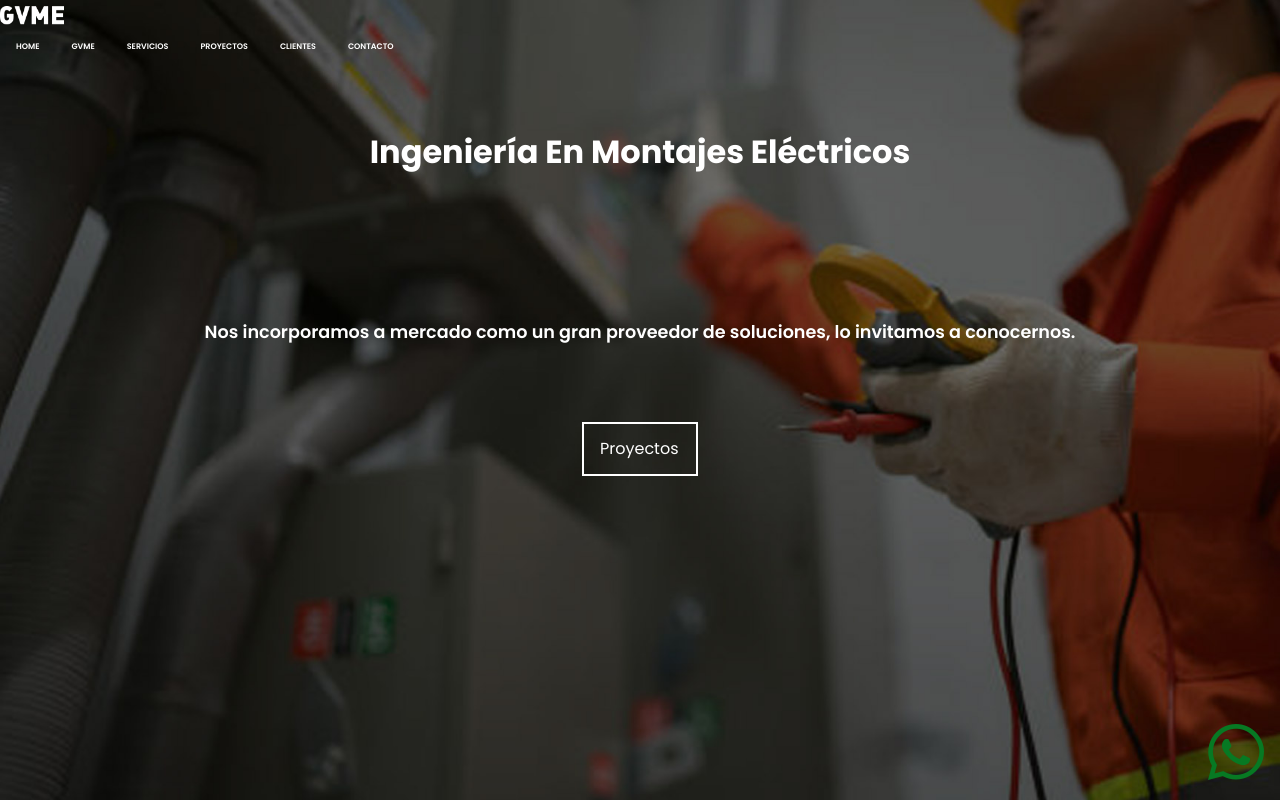
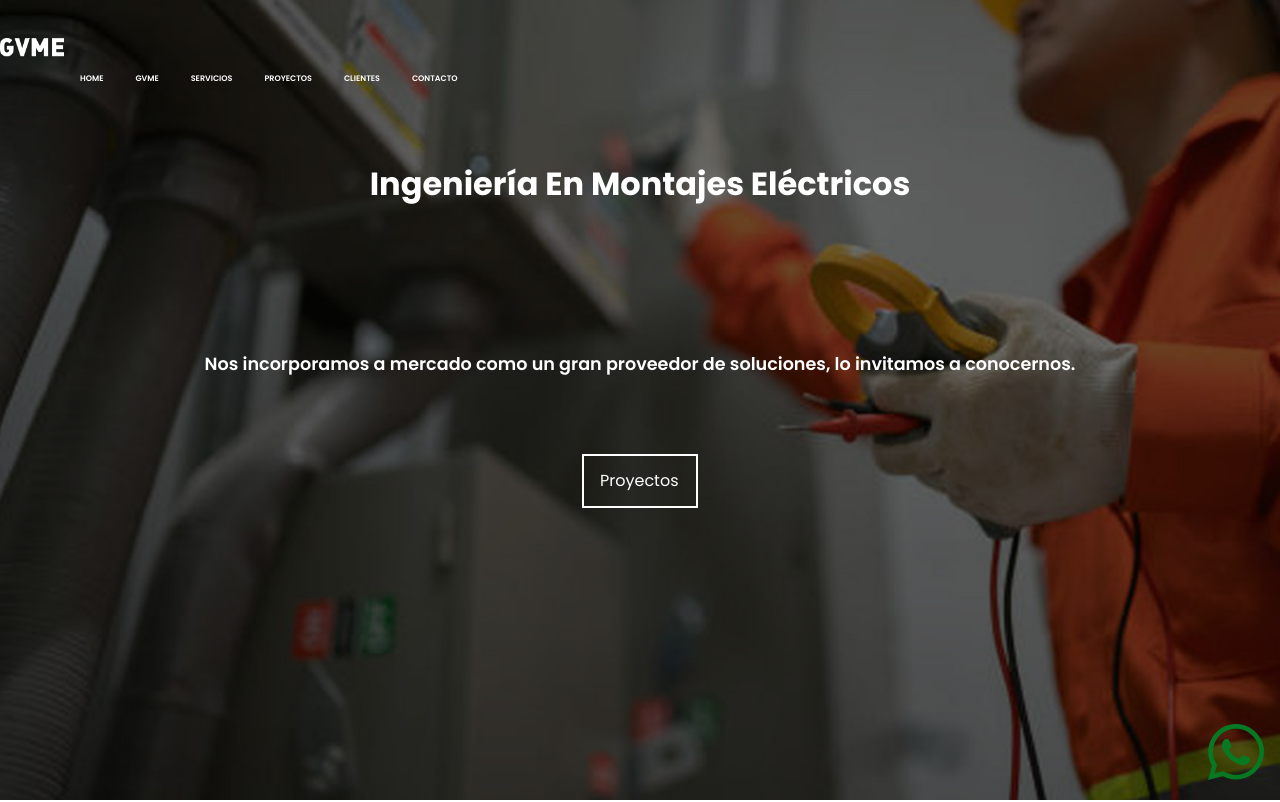
Before and after one commit to SHOR00/GVME.SAS, a plain HTML site: page index.html in a window 1280 px wide. Shown: the top 802 px of the page. Drawn offline with Linux system fonts and the light colour scheme.

Commit message:
Update style.css

```diff
--- a/css/style.css
+++ b/css/style.css
@@ -513,14 +513,14 @@ footer .fa-whatsapp{
     width: 100%;
     display: block;
     margin: 0;
-    padding: 0;
+    padding-top: 2rem;
   }
    .logoNavbar{
      width:  4rem;
      margin: 0 auto;
    }
    .navbar ul{
-     width: 100%;
+     width: 90%;
      margin: 0 auto;
      padding: 0;
    }
```
